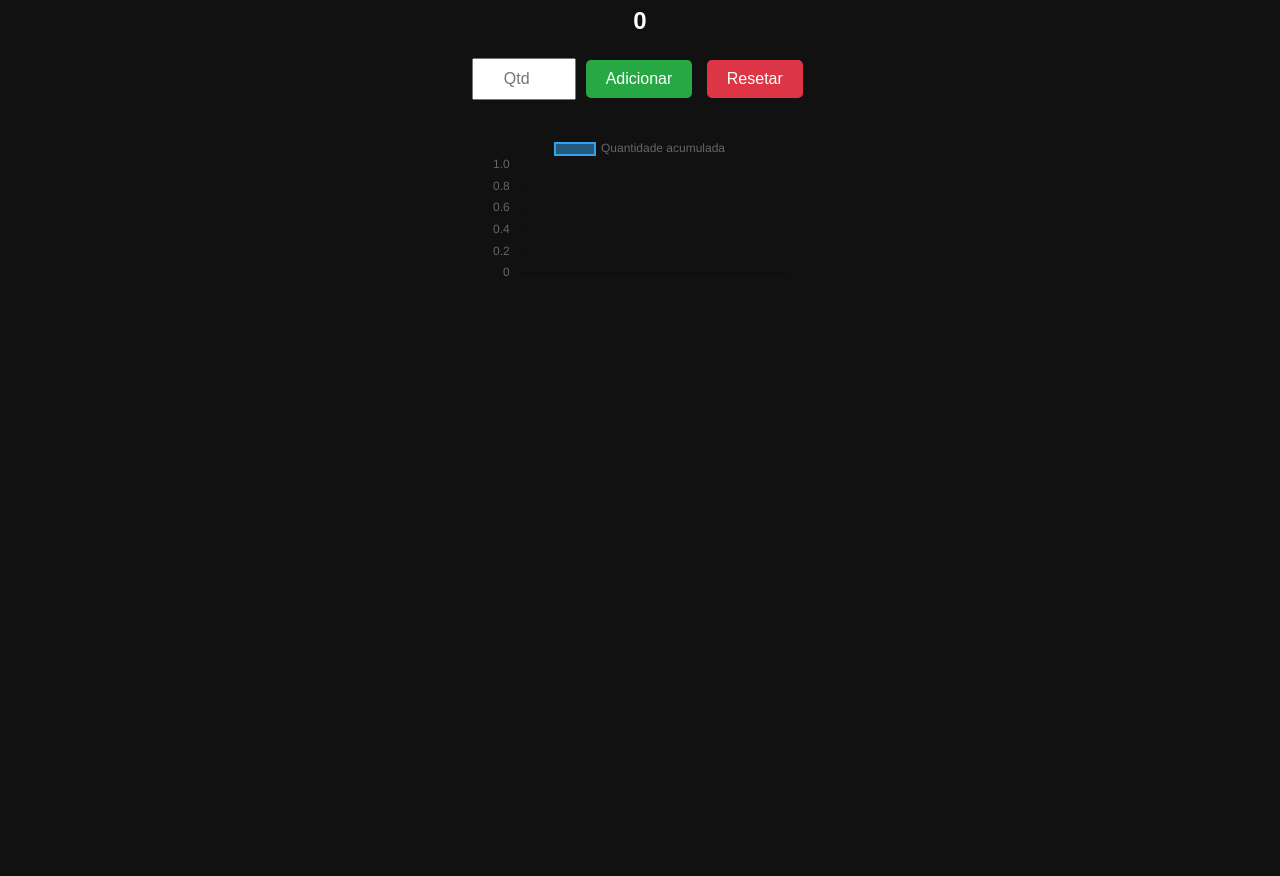
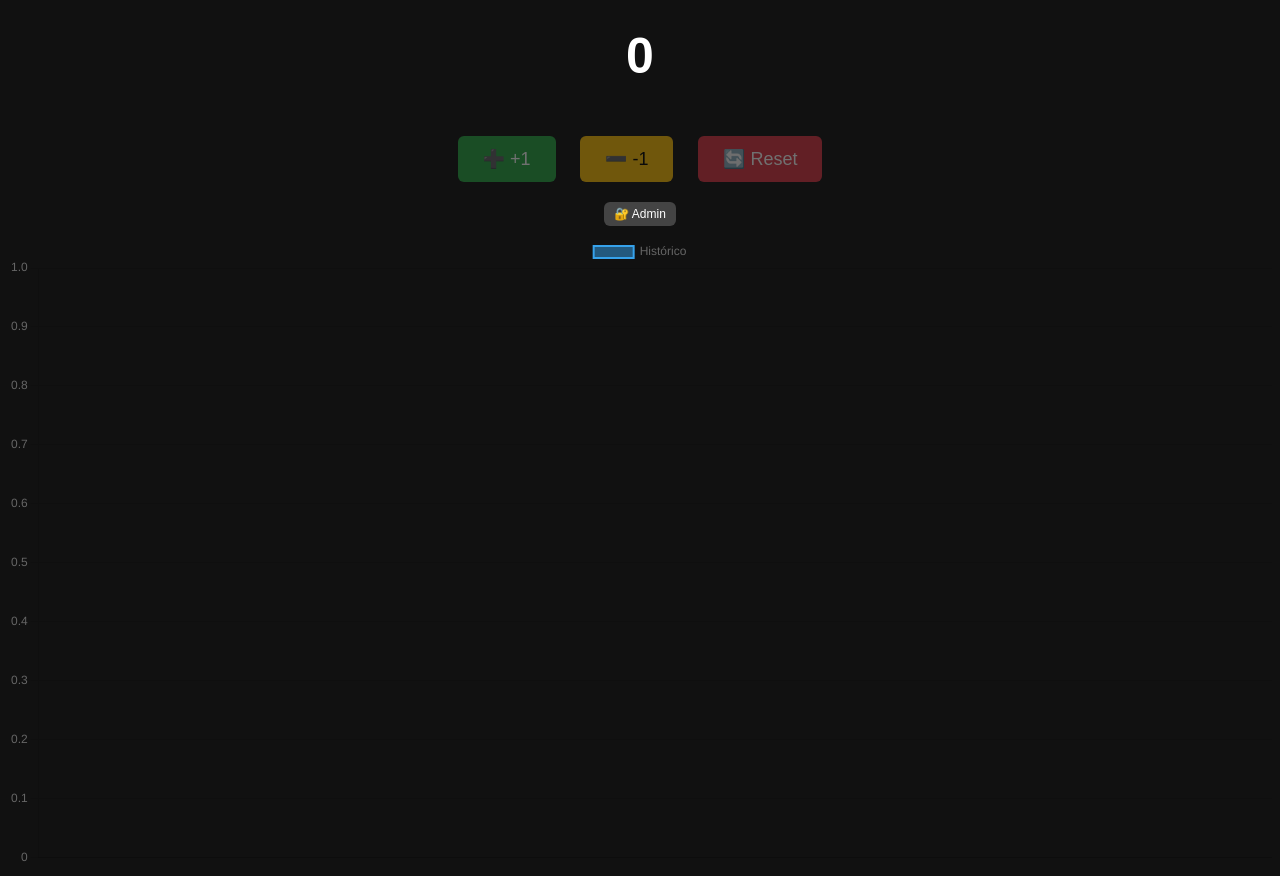
Before and after one commit to Speeddash41/Troll, a plain HTML site: page index.html in a window 1280 px wide. Shown: the part 74-950 px from the top of the page. Before the commit the page ends 800 px from the top, so only its background shows below. Drawn offline with nearby package versions, Linux system fonts and the light colour scheme.

Commit message:
Update title and enhance admin controls in HTML

```diff
--- a/index.html
+++ b/index.html
@@ -2,8 +2,9 @@
 <html lang="pt-BR">
 <head>
   <meta charset="UTF-8">
-  <title>Contador de Términos do Relacionamento da Ananda 💔</title>
+  <title>Contador de Términos 💔</title>
   <script src="https://cdn.jsdelivr.net/npm/chart.js"></script>
+
   <style>
     body {
       font-family: Arial;
@@ -12,64 +13,65 @@
       color: #fff;
     }
 
-    h1 {
-      color: #ff4d4d;
-    }
-
-    .box {
-      margin-top: 20px;
-    }
-
-    input {
-      padding: 10px;
-      font-size: 16px;
-      width: 80px;
-      text-align: center;
+    h2 {
+      font-size: 50px;
     }
 
     button {
-      padding: 10px 20px;
-      font-size: 16px;
-      margin: 5px;
+      padding: 12px 25px;
+      font-size: 18px;
+      margin: 10px;
       cursor: pointer;
       border: none;
-      border-radius: 5px;
+      border-radius: 6px;
+    }
+
+    .disabled {
+      opacity: 0.4;
+      pointer-events: none;
     }
 
     .add { background: #28a745; color: white; }
+    .remove { background: #ffc107; color: black; }
     .reset { background: #dc3545; color: white; }
 
-    canvas {
-      max-width: 600px;
-      margin: 30px auto;
+    .admin-btn {
+      background: #444;
+      color: white;
+      font-size: 12px;
+      padding: 5px 10px;
     }
   </style>
 </head>
 <body>
 
   <h1>💔 Contador de Términos do Relacionamento da Ananda</h1>
-
   <h2 id="contador">0</h2>
 
-  <div class="box">
-    <input type="number" id="quantidade" placeholder="Qtd" min="1">
-    <button class="add" onclick="adicionar()">Adicionar</button>
-    <button class="reset" onclick="resetar()">Resetar</button>
+  <div id="controles" class="disabled">
+    <button class="add" onclick="mais()">➕ +1</button>
+    <button class="remove" onclick="menos()">➖ -1</button>
+    <button class="reset" onclick="resetar()">🔄 Reset</button>
   </div>
+
+  <button class="admin-btn" onclick="login()">🔐 Admin</button>
 
   <canvas id="grafico"></canvas>
 
-  <!-- som -->
   <audio id="som">
     <source src="https://www.myinstants.com/media/sounds/game-over.mp3" type="audio/mpeg">
   </audio>
 
 <script>
+  const SENHA = "speeddash10."; // MUDA ISSO AQUI
+
+  let admin = false;
   let total = parseInt(localStorage.getItem("terminos")) || 0;
   let historico = JSON.parse(localStorage.getItem("historico")) || [];
 
   const contador = document.getElementById("contador");
   const som = document.getElementById("som");
+  const controles = document.getElementById("controles");
 
   contador.innerText = total;
 
@@ -80,7 +82,7 @@
     data: {
       labels: historico.map((_, i) => "Término " + (i+1)),
       datasets: [{
-        label: "Quantidade acumulada",
+        label: "Histórico",
         data: historico,
         borderWidth: 2,
         fill: false
@@ -88,27 +90,45 @@
     }
   });
 
-  function adicionar() {
-    let qtd = parseInt(document.getElementById("quantidade").value);
+  function login() {
+    const senha = prompt("Digite a senha:");
 
-    if (!qtd || qtd <= 0) {
-      alert("Coloca um número válido");
-      return;
+    if (senha === SENHA) {
+      admin = true;
+      controles.classList.remove("disabled");
+      alert("Modo admin ativado 😈");
+    } else {
+      alert("Senha errada!");
     }
+  }
 
-    for (let i = 0; i < qtd; i++) {
-      total++;
-      historico.push(total);
-      som.currentTime = 0;
-      som.play();
-    }
+  function mais() {
+    if (!admin) return;
+
+    total++;
+    historico.push(total);
+    som.currentTime = 0;
+    som.play();
 
     salvar();
     atualizar();
   }
 
+  function menos() {
+    if (!admin) return;
+
+    if (total > 0) {
+      total--;
+      historico.push(total);
+      salvar();
+      atualizar();
+    }
+  }
+
   function resetar() {
-    if (confirm("Tem certeza?")) {
+    if (!admin) return;
+
+    if (confirm("Resetar tudo?")) {
       total = 0;
       historico = [];
       salvar();
```
